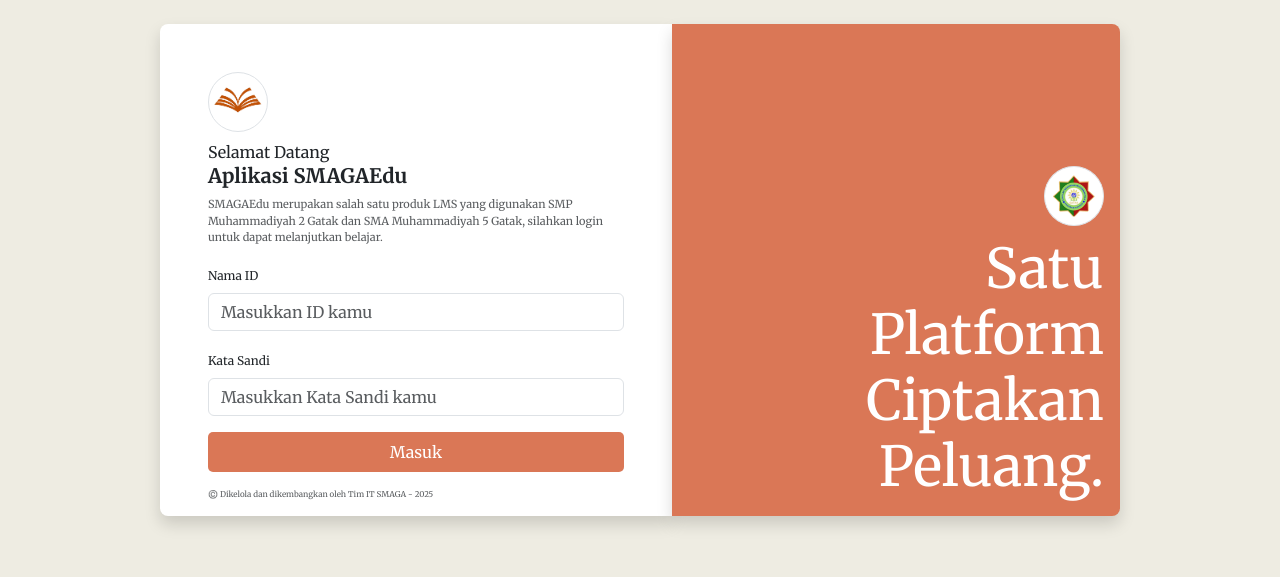
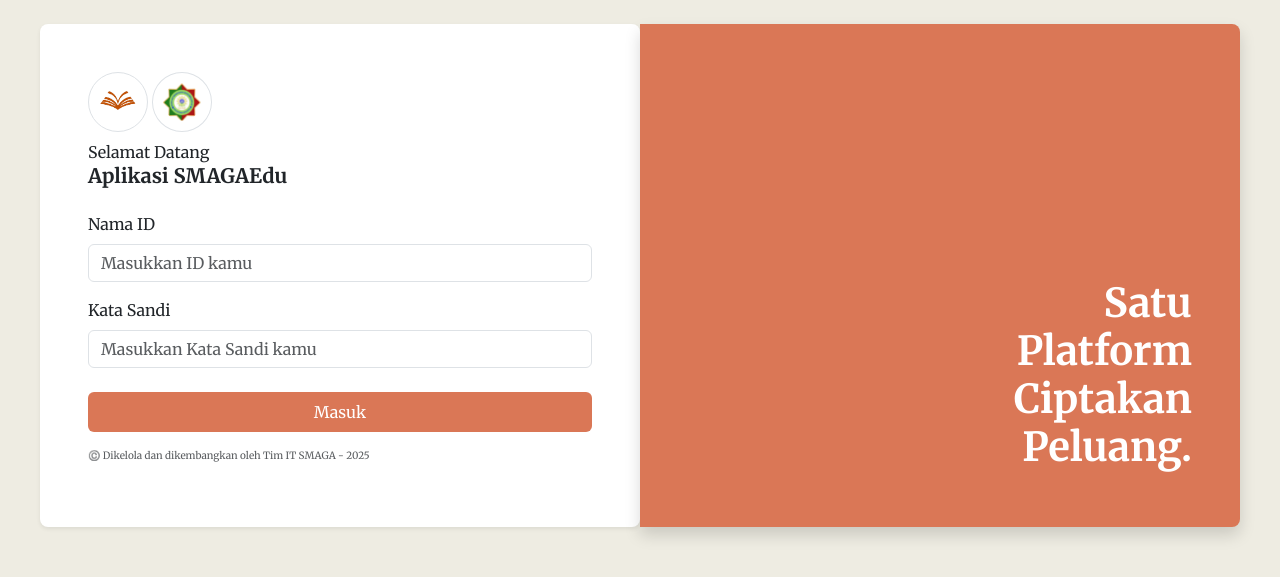
Before and after one commit to izzanmaula/SMAGAEdu, a PHP site: page /index.php in a window 1280 px wide. Shown: the top 577 px of the page. Run offline with PHP 8.4, Linux system fonts and the light colour scheme.

Commit message:
menambah responsibilitas halaman login

```diff
--- a/index.php
+++ b/index.php
@@ -70,22 +70,48 @@ body{
 .color-web {
     background-color: rgb(218, 119, 86);
 }
+
+body {
+  background-color: rgb(238, 236, 226);
+}
+
+.logo {
+  width: 60px;
+  padding:10px;
+}
+
+@media screen and (max-width: 768px) {
+    body {
+        background-color: white;
+    }
+    .logo {
+      width: 40px;
+      padding:5px;
+    }
+}
+
 </style>
-<body style="background-color:rgb(238, 236, 226)" class="d-flex align-content-center justify-content-center">
-    <div class="row mt-4 w-75">
-        <div class="col bg-white pb-0 p-5 rounded-start-3 shadow">
-            <img src="assets/smagaedu.png" alt="" width="60px" class="p-1 mb-2 border rounded-circle">
-            <div>
-                <p class="p-0 m-0">Selamat Datang</p>
-                <h5 class="mb-2 p-0 m-0" style="font-weight: bold; font-size: 20px;">Aplikasi SMAGAEdu</h5>
-                <p class="text-muted" style="font-size: 11px;">SMAGAEdu merupakan salah satu produk LMS yang digunakan SMP Muhammadiyah 2 Gatak dan SMA Muhammadiyah 5 Gatak,
-                     silahkan login untuk dapat melanjutkan belajar.
-                </p>
+<body class="d-flex align-content-center justify-content-center">
+    <!-- Container utama dengan width yang responsif -->
+    <div class="row mt-4 w-100 w-md-75 w-lg-75 mx-auto" style="max-width: 1200px;">
+        <!-- Kolom kiri - Form login -->
+        <div class="form col-12 col-md-6 bg-white p-3 p-md-4 p-lg-5 rounded-start-3 rounded-end-3 rounded-end-md-0 shadow-sm">
+            <!-- Logo -->
+            <div class="mb-md-2 mb-2">
+              <img src="assets/smagaedu.png" alt="SMAGA Edu Logo" class="bg-white border rounded-circle logo">
+                <img src="assets/logo.png" alt="Logo" class="bg-white border rounded-circle logo">
             </div>
-            <div>
-              <!-- alert salah password -->
+
+
+            <!-- Header text -->
+            <div class="mb-4">
+                <p class="p-0 m-0 fs-6">Selamat Datang</p>
+                <h5 class="mb-2 p-0 m-0 fs-5 fw-bold">Aplikasi SMAGAEdu</h5>
+            </div>
+
+            <!-- Alert error -->
             <?php if(isset($_GET['pesan'])) { ?>
-                  <div class="alert alert-danger" role="alert">
+                <div class="alert alert-danger fs-6 fade show animate-alert" role="alert">
                     <?php
                         if($_GET['pesan'] == "password_salah") {
                             echo "Password yang Anda masukkan salah!";
@@ -95,42 +121,81 @@ body{
                     ?>
                 </div>
             <?php } ?>
+
+            <!-- style untuk alert -->
+            <style>
+              .animate-alert {
+                  animation: fadeIn 0.5s ease-in;
+              }
+
+              @keyframes fadeIn {
+                  0% {
+                      opacity: 0;
+                      transform: translateY(-10px);
+                  }
+                  100% {
+                      opacity: 1;
+                      transform: translateY(0);
+                  }
+              }
+            </style>
+
+            <!-- Form -->
             <form method="POST" action="login_back.php">
                 <div class="mb-3">
-                      <label for="exampleInputEmail1" class="form-label" style="font-size: 12px;">Nama ID</label>
-                      <input type="text" name="userid" class="form-control" id="exampleInputEmail1" aria-describedby="emailHelp" placeholder="Masukkan ID kamu">
-                      <div id="emailHelp" class="form-text"></div>
+                    <label for="exampleInputEmail1" class="form-label fs-6">Nama ID</label>
+                    <input type="text" name="userid" class="form-control" id="exampleInputEmail1"
+                           aria-describedby="emailHelp" placeholder="Masukkan ID kamu">
                 </div>
-                    <div class="mb-3">
-                      <label for="exampleInputPassword1" class="form-label" style="font-size: 12px;">Kata Sandi</label>
-                      <input type="password" name="password" class="form-control" id="exampleInputPassword1" placeholder="Masukkan Kata Sandi kamu">
+                <div class="mb-4">
+                    <label for="exampleInputPassword1" class="form-label fs-6">Kata Sandi</label>
+                    <input type="password" name="password" class="form-control" id="exampleInputPassword1"
+                           placeholder="Masukkan Kata Sandi kamu">
                 </div>
 
                 <div class="d-flex">
-                        <button type="submit" class="flex-fill color-web text-white p-2">Masuk</button>
+                    <button type="submit" class="flex-fill color-web text-white p-2 rounded">Masuk</button>
+                </div>
+            </form>
+
+            <!-- Footer -->
+            <div class="pt-3">
+                <p class="text-muted" style="font-size: 10px;">©️ Dikelola dan dikembangkan oleh Tim IT SMAGA - 2025</p>
+            </div>
+        </div>
+
+        <!-- Kolom kanan - Banner -->
+        <div class="col-12 col-md-6 rounded-end-3 shadow p-3 p-md-4 p-lg-5 color-web d-none d-md-flex align-items-end">
+            <h1 class="text-white text-end fs-1 fw-bold flex-fill">
+                Satu <br>Platform <br>Ciptakan <br> Peluang.
+            </h1>
+        </div>
+    </div>
+
     <style>
+        .color-web {
+            background-color: your-color-here;
+        }
         button {
             transition: background-color 0.3s ease;
             border: 0;
-                                border-radius: 5px;
         }
-                            button:hover{
+        button:hover {
             background-color: rgb(219, 106, 68);
         }
+        @media (max-width: 768px) {
+            body {
+                padding: 1rem;
+            }
+            .fs-6 {
+                font-size: 0.875rem !important;
+            }
+            .form {
+              border: 0!important;
+              box-shadow: none!important;
+            }
+        }
     </style>
-                    </div>
-                  </form>
-                  <div class="pt-3">
-                    <p class="text-muted" style="font-size: 8px;">©️ Dikelola dan dikembangkan oleh Tim IT SMAGA - 2025</p>
-                  </div>
-            </div>
-        </div>
-        <div class="col rounded-end-3 align-content-end shadow p-3 color-web">
-          <div style="text-align: right; margin-bottom: 10px;">
-            <img src="assets/logo.png" alt="" style="background-color: white;" class="border rounded-circle p-2" width="60px">
-          </div>
-            <h1 class="text-white p-0 m-0 text-end" style="font-size: 55px;">Satu <br>Platform Ciptakan Peluang.</h1>
-        </div>
-    </div>
 </body>
+
 </html>
```
Lines whose indentation alone changed are shown as unchanged.
